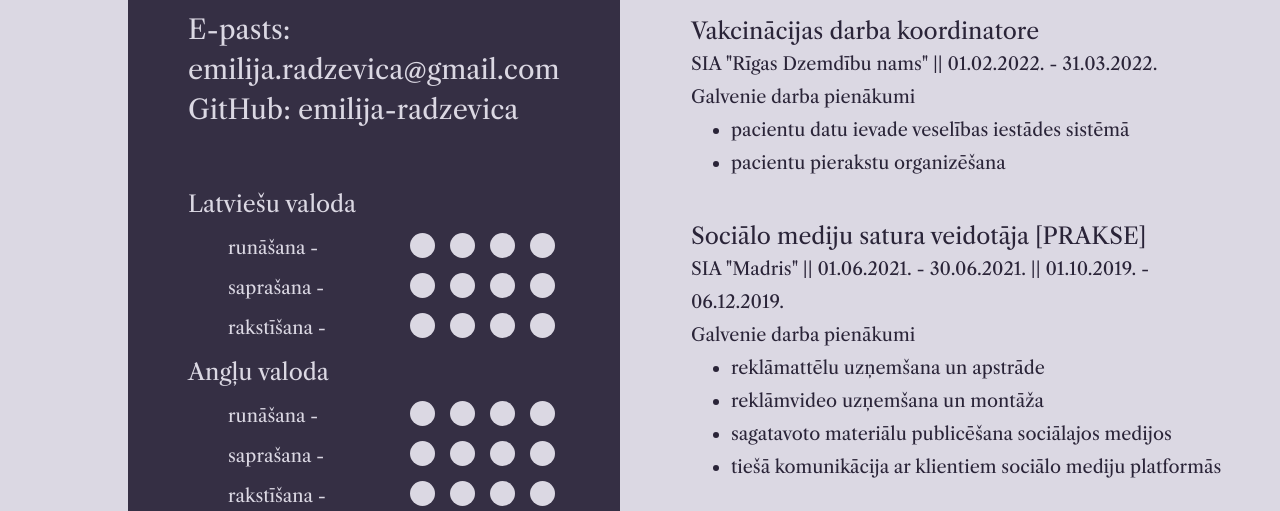
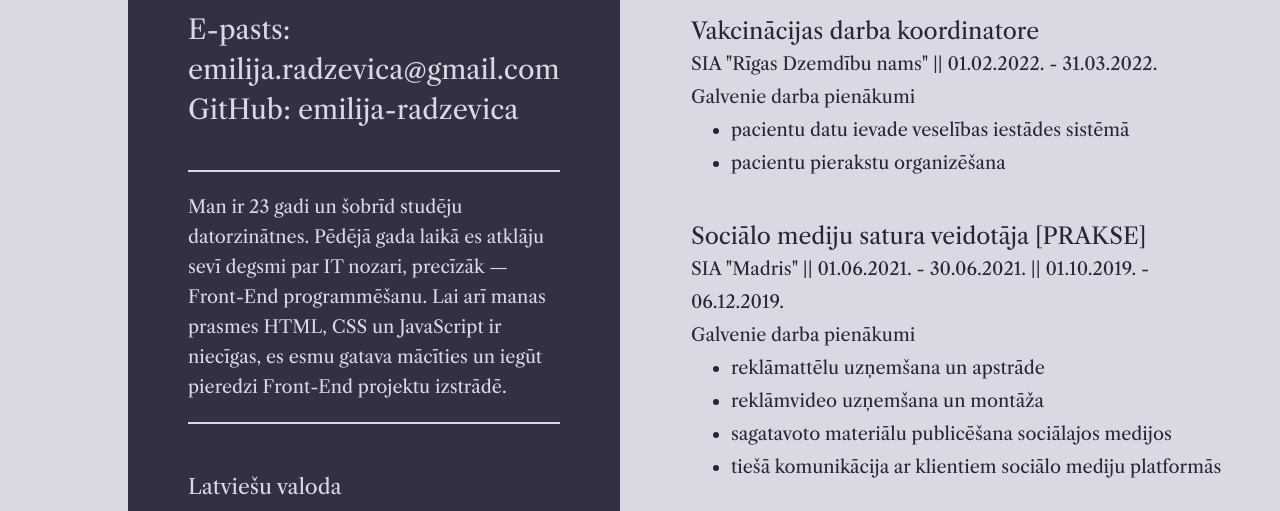
Before and after one commit to emilija-radzevica/CurriculumVitae-emilija-radzevica, a plain HTML site: page index.html in a window 1280 px wide. Shown: the part 240-751 px from the top of the page. Drawn offline with nearby package versions, Linux system fonts and the light colour scheme.

Commit message:
added about me

```diff
--- a/index.html
+++ b/index.html
@@ -27,6 +27,15 @@
                 <a href="https://github.com/emilija-radzevica" class="link" target="blank">emilija-radzevica</a></p>
             </article>
             <!--// contact-info -->
+
+
+            <article class="about">
+                <span class="line"></span>
+                <p>
+                    Man ir 23 gadi un šobrīd studēju datorzinātnes. Pēdējā gada laikā es atklāju sevī degsmi par IT nozari, precīzāk &#8212 Front-End programmēšanu. Lai arī manas prasmes HTML, CSS un JavaScript ir niecīgas, es esmu gatava mācīties un iegūt pieredzi Front-End projektu izstrādē.
+                </p>
+                <span class="line"></span>
+            </article>
 
             <!-- language knowledge -->
             <article>
--- a/style.css
+++ b/style.css
@@ -42,7 +42,7 @@
   .contact {
     font-size: 27px;
     line-height: 40px;
-    padding-bottom: 50px
+    padding-bottom: 20px
   }
   .link {
     color: #dbd8e3;
@@ -53,8 +53,20 @@
     box-shadow: 2px 2px;
     transition: 0.5s;
   }
+  .about {
+    font-size: 18px;
+    line-height: 30px;
+    padding-bottom: 20px;
+  }
+  .line {
+    height: 2px;
+    width: 100%;
+    background-color: #dbd8e3;
+    display: block;
+    margin: 20px 0px 20px 0px;
+  }
   .language {
-    font-size: 23px;
+    font-size: 21px;
     padding-bottom: 10px;
     padding-top: 10px;
   }
```
